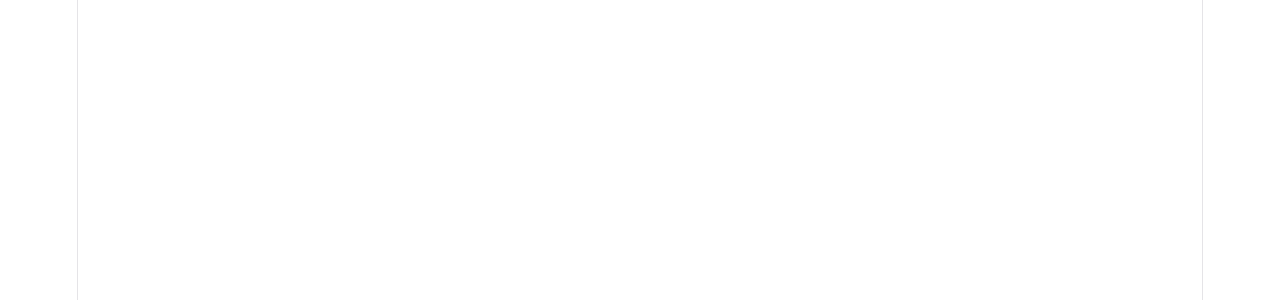
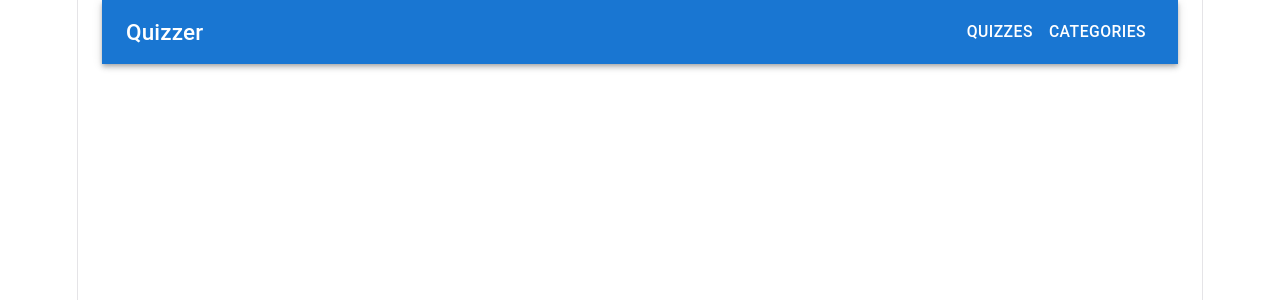
Before and after one commit to The-Five-Stack/quizzer-ui, a React (Vite) app: page /student in a window 1280 px wide. Before the commit this address had no page. Shown: the top 300 px of the page. Built offline with nearby package versions, Linux system fonts and the light colour scheme.

Commit message:
feat(navigation menu): complete student and teacher navigation bar

```diff
--- a/src/App.tsx
+++ b/src/App.tsx
@@ -13,6 +13,9 @@
 import PublishedQuizList from "./pages/PublishedQuizList";
 import TakeQuizPage from "./pages/TakeQuizPage";
 import QuizzesByCategory from './pages/QuizzesByCategory';
+import TeacherNavbar from "./components/TeacherNavbar";
+import StudentNavbar from "./components/StudentNavbar";
+import { useLocation } from "react-router-dom";
 /**
  * Root App component that sets up the SPA routing structure.
  * Routes:
@@ -22,12 +25,24 @@
  * - /quizzes/:id/questions : Create new question form
  * - /publishedquizz : Student published quiz list (GET /api/quizzes/publishedquizz)
  */
+function NavbarSwitcher() {
+  const location = useLocation();
+  const path = location.pathname;
+
+  if (path.startsWith('/student') || path.startsWith('/publishedquizz')
+  ) {
+    return <StudentNavbar />;
+  }
+  return <TeacherNavbar />;
+}
+
 function App() {
   return (
     <Container>
       <BrowserRouter>
+        <NavbarSwitcher />
         <Routes>
-          <Route path="/" element={<QuizList/>}/>
+          <Route path="/" element={<QuizList />} />
           <Route path="/quizzes/:id" element={<QuizDetailPage />} />
           <Route path="/quizzes/:id/edit" element={<EditQuizPage />} />
           <Route path="/create-quiz" element={<CreateQuizForm />} />
--- /dev/null
+++ b/src/components/StudentNavbar.tsx
@@ -0,0 +1,97 @@
+import { AppBar, Button, Toolbar, Typography, Box, IconButton, Menu, MenuItem } from "@mui/material";
+import { Link as RouterLink, useLocation } from "react-router-dom";
+import MenuIcon from '@mui/icons-material/Menu';
+import { useState } from 'react';
+
+
+export default function StudentNavbar() {
+    const { pathname } = useLocation();
+    const isStudent = pathname.startsWith('/student') || pathname.startsWith('/publishedquizz');
+
+    const navItems = isStudent
+        ? [
+            {
+                title: 'Quizzes',
+                path: '/publishedquizz',
+                isActive: (p: string) =>
+                    p.startsWith("/publishedquizz") || p.startsWith("/student/quizzes"),
+            },
+            {
+                title: 'Categories',
+                path: '/student/categories',
+                isActive: (p: string) => p.startsWith("/student/categories"),
+            }
+        ]
+        : [
+            {
+                title: 'Quizzes',
+                path: '/quizzes',
+                isActive: (p: string) => p.startsWith("/quizzes"),
+            },
+            {
+                title: 'Categories',
+                path: '/categories',
+                isActive: (p: string) => p.startsWith("/categories"),
+            }
+        ];
+
+    const [anchorElNav, setAnchorElNav] = useState<null | HTMLElement>(null);
+
+    const handleOpenNavMenu = (event: React.MouseEvent<HTMLElement>) => {
+        setAnchorElNav(event.currentTarget);
+    };
+
+    const handleCloseNavMenu = () => {
+        setAnchorElNav(null);
+    };
+
+    return (
+        <AppBar position="static">
+            <Toolbar>
+                <Typography variant="h6" sx={{ flexGrow: 1, textAlign: 'left' }}>Quizzer</Typography>
+                <Box sx={{ display: { xs: 'none', md: 'block' } }}>
+                    {navItems.map((item) => {
+                        const active = item.isActive(pathname);
+                        return (
+                            <Button
+                                key={item.title}
+                                color="inherit"
+                                component={RouterLink}
+                                to={item.path}
+                                className={`nav-link ${active ? "active" : ""}`}
+                            >{item.title}
+                            </Button>
+                        );
+                    })}
+                </Box>
+                <Box sx={{ display: { xs: 'block', md: 'none' } }}>
+                    <IconButton onClick={handleOpenNavMenu} color="inherit">
+                        <MenuIcon />
+                    </IconButton>
+                    <Menu
+                        anchorEl={anchorElNav}
+                        open={Boolean(anchorElNav)}
+                        onClose={handleCloseNavMenu}
+                    >
+                        {navItems.map((item) => {
+                            const active = item.isActive(pathname);
+                            return (
+                                <MenuItem
+                                    key={item.title}
+                                    component={RouterLink}
+                                    to={item.path}
+                                    onClick={handleCloseNavMenu}
+                                    className={`nav-menu-item ${active ? "active" : ""}`}
+                                >
+                                    <Typography className="nav-menu-text">
+                                        {item.title}
+                                    </Typography>
+                                </MenuItem>
+                            );
+                        })}
+                    </Menu>
+                </Box>
+            </Toolbar>
+        </AppBar>
+    )
+}
--- /dev/null
+++ b/src/components/TeacherNavbar.tsx
@@ -0,0 +1,83 @@
+import { AppBar, Button, Toolbar, Typography, Box, IconButton, Menu, MenuItem } from "@mui/material";
+import { Link as RouterLink, useLocation } from "react-router-dom";
+import MenuIcon from '@mui/icons-material/Menu';
+import { useState } from 'react';
+
+const navItems = [
+    {
+        title: 'Quizzes',
+        path: '/',
+        isActive: (pathname: string) =>
+            pathname === "/" ||
+            pathname.startsWith("/quizzes") ||
+            pathname.startsWith("/create-quiz") ||
+            pathname.startsWith("/questions"),
+    },
+    {
+        title: 'Categories',
+        path: '/categories',
+        isActive: (pathname: string) => pathname.startsWith("/categories"),
+    }
+];
+
+export default function TeacherNavbar() {
+    const { pathname } = useLocation();
+    const [anchorElNav, setAnchorElNav] = useState<null | HTMLElement>(null);
+
+    const handleOpenNavMenu = (event: React.MouseEvent<HTMLElement>) => {
+        setAnchorElNav(event.currentTarget);
+    };
+
+    const handleCloseNavMenu = () => {
+        setAnchorElNav(null);
+    };
+
+    return (
+        <AppBar position="static">
+            <Toolbar>
+                <Typography variant="h6" sx={{ flexGrow: 1, textAlign: 'left' }}>Quizzer</Typography>
+                <Box sx={{ display: { xs: 'none', md: 'block' } }}>
+                    {navItems.map((item) => {
+                        const active = item.isActive(pathname);
+                        return (
+                            <Button
+                                key={item.title}
+                                color="inherit"
+                                component={RouterLink}
+                                to={item.path}
+                                className={`nav-link ${active ? "active" : ""}`}
+                            >{item.title}</Button>
+                        );
+                    })}
+                </Box>
+                <Box sx={{ display: { xs: 'block', md: 'none' } }}>
+                    <IconButton onClick={handleOpenNavMenu} color="inherit">
+                        <MenuIcon />
+                    </IconButton>
+                    <Menu
+                        anchorEl={anchorElNav}
+                        open={Boolean(anchorElNav)}
+                        onClose={handleCloseNavMenu}
+                    >
+                        {navItems.map((item) => {
+                            const active = item.isActive(pathname);
+                            return (
+                                <MenuItem
+                                    key={item.title}
+                                    component={RouterLink}
+                                    to={item.path}
+                                    className={`nav-menu-item ${active ? "active" : ""}`}
+                                    onClick={handleCloseNavMenu}
+                                >
+                                    <Typography className="nav-menu-text">
+                                        {item.title}
+                                    </Typography>
+                                </MenuItem>
+                            );
+                        })}
+                    </Menu>
+                </Box>
+            </Toolbar>
+        </AppBar>
+    )
+}
--- a/src/index.css
+++ b/src/index.css
@@ -654,3 +654,21 @@
 .answer-item__delete-btn:hover {
   background-color: #fecaca;
 }
+
+.nav-link {
+  color: inherit !important;
+  text-decoration: none;
+}
+
+.nav-link.active {
+  font-weight: 700;
+  text-decoration: underline;
+  color: #ffb74d !important;
+}
+
+.nav-menu-item.active .nav-menu-text {
+  font-weight: 700;
+  text-decoration: underline;
+  color: #ed6c02;
+  font-style: italic;
+}
```
